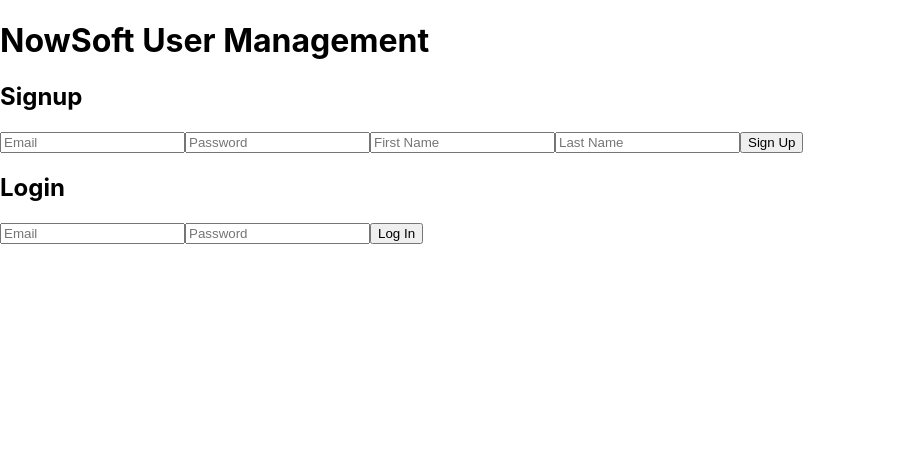
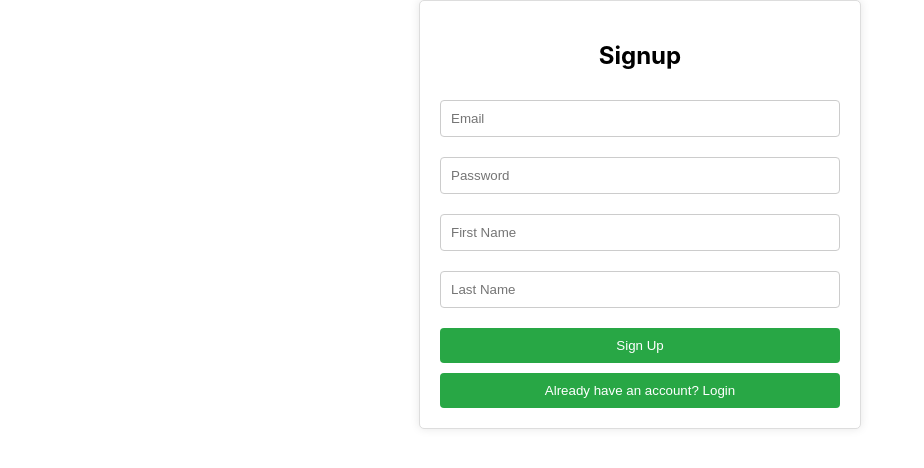
Before and after one commit to jabirishaq/Clean-Architecture-WbAPI-Dapper-React, a React (Create React App) app in the folder nowsoft-ui/: page /signup in a window 1280 px wide. Shown: the top 468 px of the page, without its empty margins (0-924 px from the left). Built offline with nearby package versions, Linux system fonts and the light colour scheme.

Commit message:
UI is generated and is working fine, need changes for balance screen

```diff
--- a/nowsoft-ui/package.json
+++ b/nowsoft-ui/package.json
@@ -9,7 +9,9 @@
     "axios": "^1.7.3",
     "react": "^18.3.1",
     "react-dom": "^18.3.1",
+    "react-router-dom": "^6.26.0",
     "react-scripts": "5.0.1",
+    "react-toastify": "^10.0.5",
     "web-vitals": "^2.1.4"
   },
   "scripts": {
--- a/nowsoft-ui/src/App.js
+++ b/nowsoft-ui/src/App.js
@@ -1,24 +1,25 @@
 // src/App.js
-
-import React, { useState } from 'react';
+import React from 'react';
+import { BrowserRouter as Router, Routes, Route, Navigate } from 'react-router-dom';
 import Signup from './components/Signup';
 import Login from './components/Login';
 import Balance from './components/Balance';
+import { ToastContainer } from 'react-toastify';
+import 'react-toastify/dist/ReactToastify.css';
 
 const App = () => {
-  const [token, setToken] = useState(null);
-
-  const handleLogin = (jwtToken) => {
-    setToken(jwtToken);
-  };
-
   return (
-    <div>
-      <h1>NowSoft User Management</h1>
-      <Signup />
-      <Login onLogin={handleLogin} />
-      {token && <Balance token={token} />}
-    </div>
+    <Router>
+      <div>
+        <Routes>
+          <Route path="/" element={<Navigate to="/login" />} />
+          <Route path="/login" element={<Login />} />
+          <Route path="/signup" element={<Signup />} />
+          <Route path="/balance" element={<Balance />} />
+        </Routes>
+        <ToastContainer position="top-right" autoClose={5000} hideProgressBar />
+      </div>
+    </Router>
   );
 };
 
--- /dev/null
+++ b/nowsoft-ui/src/Form.css
@@ -0,0 +1,47 @@
+/* src/Form.css */
+
+.form-container {
+    max-width: 400px;
+    margin: 0 auto;
+    padding: 20px;
+    border: 1px solid #ddd;
+    border-radius: 5px;
+    box-shadow: 0 0 10px rgba(0, 0, 0, 0.1);
+    background-color: #fff;
+  }
+
+  h2 {
+    text-align: center;
+    margin-bottom: 20px;
+  }
+
+  input[type="text"],
+  input[type="password"] {
+    width: 100%;
+    padding: 10px;
+    margin: 10px 0;
+    box-sizing: border-box;
+    border: 1px solid #ccc;
+    border-radius: 4px;
+  }
+
+  button {
+    width: 100%;
+    padding: 10px;
+    background-color: #28a745;
+    color: #fff;
+    border: none;
+    border-radius: 4px;
+    cursor: pointer;
+    margin-top: 10px;
+  }
+
+  button:hover {
+    background-color: #218838;
+  }
+
+  .error {
+    color: red;
+    font-size: 0.875em;
+    margin-top: -10px;
+  }
--- a/nowsoft-ui/src/components/Balance.js
+++ b/nowsoft-ui/src/components/Balance.js
@@ -1,13 +1,23 @@
+// src/components/Balance.js
 import React, { useState, useEffect } from 'react';
 import axios from 'axios';
+import { useNavigate } from 'react-router-dom';
+import { toast } from 'react-toastify';
+import '../Form.css';
 
-const Balance = ({ token }) => {
+const Balance = () => {
+  const navigate = useNavigate();
   const [balance, setBalance] = useState(0);
 
   useEffect(() => {
-    console.log('Token:', token);
+    const fetchBalance = async () => {
+      const token = localStorage.getItem('token');
+      if (!token) {
+        toast.error('You must be logged in to view your balance.');
+        navigate('/login'); // Redirect to login if not logged in
+        return;
+      }
 
-    const fetchBalance = async () => {
       try {
         const response = await axios.post(
           'http://localhost:5180/users/auth/balance',
@@ -18,29 +28,24 @@ const Balance = ({ token }) => {
             }
           }
         );
-        console.log('API Response:', response.data.balance);
         setBalance(response.data.balance);
       } catch (error) {
         console.error('Error fetching balance:', error);
         if (error.response) {
-          console.error('Response Error:', error.response.data);
+          toast.error('Failed to fetch balance: ' + (error.response.data.message || 'Server error'));
+        } else {
+          toast.error('Failed to fetch balance. Network error or server did not respond.');
         }
       }
     };
 
-    if (token) {
-      fetchBalance();
-    }
-  }, [token]);
-
-  useEffect(() => {
-    console.log('Updated Balance:', balance);
-  }, [balance]);
+    fetchBalance();
+  }, [navigate]);
 
   return (
-    <div>
-      <h2>Your Balance is</h2>
-      {balance !== null ? <p>{balance}</p> : <p>Loading...</p>}
+    <div className="balance-container">
+      <h2>Your Balance is {balance}</h2>
+      <button onClick={() => navigate('/login')}>Logout</button>
     </div>
   );
 };
--- a/nowsoft-ui/src/components/Login.js
+++ b/nowsoft-ui/src/components/Login.js
@@ -1,43 +1,80 @@
 // src/components/Login.js
-
 import React, { useState } from 'react';
 import axios from 'axios';
+import { useNavigate } from 'react-router-dom';
+import { toast } from 'react-toastify';
+import '../Form.css';
 
-const Login = ({ onLogin }) => {
+const Login = () => {
+  const navigate = useNavigate();
   const [formData, setFormData] = useState({
     username: '',
     password: ''
   });
 
-  const [message, setMessage] = useState('');
+  const [errors, setErrors] = useState({});
+
+  const validate = () => {
+    const newErrors = {};
+    if (!formData.username) newErrors.username = 'Email is required';
+    if (!formData.password) newErrors.password = 'Password is required';
+    return newErrors;
+  };
 
   const handleChange = (e) => {
     setFormData({
       ...formData,
       [e.target.name]: e.target.value
     });
+    setErrors({ ...errors, [e.target.name]: '' });
   };
 
   const handleSubmit = async (e) => {
     e.preventDefault();
+    const newErrors = validate();
+    if (Object.keys(newErrors).length > 0) {
+      setErrors(newErrors);
+      return;
+    }
     try {
       const response = await axios.post('http://localhost:5180/users/authenticate', formData);
-      onLogin(response.data.token);
-      setMessage('Login successful!');
+      localStorage.setItem('token', response.data.token); // Save token
+      toast.success('Login successful!');
+      navigate('/balance'); // Navigate to balance page
     } catch (error) {
-      setMessage('Error: ' + error.response.data.message);
+      if (error.response) {
+        toast.error(error.response.data.message || 'Login failed');
+      } else {
+        toast.error('Login failed. Please try again.');
+      }
     }
   };
 
   return (
-    <div>
+    <div className="form-container">
       <h2>Login</h2>
       <form onSubmit={handleSubmit}>
-        <input type="text" name="username" placeholder="Email" onChange={handleChange} required />
-        <input type="password" name="password" placeholder="Password" onChange={handleChange} required />
+        <input
+          type="text"
+          name="username"
+          placeholder="Email"
+          value={formData.username}
+          onChange={handleChange}
+        />
+        {errors.username && <span className="error">{errors.username}</span>}
+        <input
+          type="password"
+          name="password"
+          placeholder="Password"
+          value={formData.password}
+          onChange={handleChange}
+        />
+        {errors.password && <span className="error">{errors.password}</span>}
         <button type="submit">Log In</button>
+        <button type="button" onClick={() => navigate('/signup')}>
+          Don't have an account? Signup
+        </button>
       </form>
-      <p>{message}</p>
     </div>
   );
 };
--- a/nowsoft-ui/src/components/Signup.js
+++ b/nowsoft-ui/src/components/Signup.js
@@ -1,60 +1,99 @@
+// src/components/Signup.js
 import React, { useState } from 'react';
 import axios from 'axios';
+import { useNavigate } from 'react-router-dom';
+import { toast } from 'react-toastify';
+import '../Form.css';
 
 const Signup = () => {
+  const navigate = useNavigate();
   const [formData, setFormData] = useState({
     username: '',
     password: '',
     firstName: '',
     lastName: '',
-    device: '',
-    browser: '',
-    ipAddress: ''
   });
 
-  const [message, setMessage] = useState('');
+  const [errors, setErrors] = useState({});
+
+  const validate = () => {
+    const newErrors = {};
+    if (!formData.username) newErrors.username = 'Email is required';
+    if (!formData.password) newErrors.password = 'Password is required';
+    if (!formData.firstName) newErrors.firstName = 'First name is required';
+    if (!formData.lastName) newErrors.lastName = 'Last name is required';
+    return newErrors;
+  };
 
   const handleChange = (e) => {
     setFormData({
       ...formData,
       [e.target.name]: e.target.value
     });
+    setErrors({ ...errors, [e.target.name]: '' });
   };
 
   const handleSubmit = async (e) => {
     e.preventDefault();
+    const newErrors = validate();
+    if (Object.keys(newErrors).length > 0) {
+      setErrors(newErrors);
+      return;
+    }
     try {
-      const response = await axios.post('http://localhost:5180/users/signup', formData);
-      setMessage('Signup successful!');
+      await axios.post('http://localhost:5180/users/signup', formData);
+      toast.success('Signup successful!');
+      navigate('/login');
     } catch (error) {
-      // Check if error.response is defined and handle different cases
       if (error.response) {
-        // Server responded with a status other than 2xx
-        console.error('Server responded with an error:', error.response.data);
-        setMessage(`Error: ${error.response.data.error || 'Something went wrong.'}`);
-      } else if (error.request) {
-        // Request was made but no response was received
-        console.error('No response received:', error.request);
-        setMessage('Error: No response from the server. Please try again later.');
+        toast.error(error.response.data.error || 'Signup failed');
       } else {
-        // Something happened in setting up the request
-        console.error('Error in request setup:', error.message);
-        setMessage(`Error: ${error.message}`);
+        toast.error('Signup failed. Please try again.');
       }
     }
   };
 
   return (
-    <div>
+    <div className="form-container">
       <h2>Signup</h2>
       <form onSubmit={handleSubmit}>
-        <input type="text" name="username" placeholder="Email" onChange={handleChange} required />
-        <input type="password" name="password" placeholder="Password" onChange={handleChange} required />
-        <input type="text" name="firstName" placeholder="First Name" onChange={handleChange} required />
-        <input type="text" name="lastName" placeholder="Last Name" onChange={handleChange} required />
+        <input
+          type="text"
+          name="username"
+          placeholder="Email"
+          value={formData.username}
+          onChange={handleChange}
+        />
+        {errors.username && <span className="error">{errors.username}</span>}
+        <input
+          type="password"
+          name="password"
+          placeholder="Password"
+          value={formData.password}
+          onChange={handleChange}
+        />
+        {errors.password && <span className="error">{errors.password}</span>}
+        <input
+          type="text"
+          name="firstName"
+          placeholder="First Name"
+          value={formData.firstName}
+          onChange={handleChange}
+        />
+        {errors.firstName && <span className="error">{errors.firstName}</span>}
+        <input
+          type="text"
+          name="lastName"
+          placeholder="Last Name"
+          value={formData.lastName}
+          onChange={handleChange}
+        />
+        {errors.lastName && <span className="error">{errors.lastName}</span>}
         <button type="submit">Sign Up</button>
+        <button type="button" onClick={() => navigate('/login')}>
+          Already have an account? Login
+        </button>
       </form>
-      <p>{message}</p>
     </div>
   );
 };
```
Also changed, not shown: 1 other file (tests, documents, lock files or other folders).
